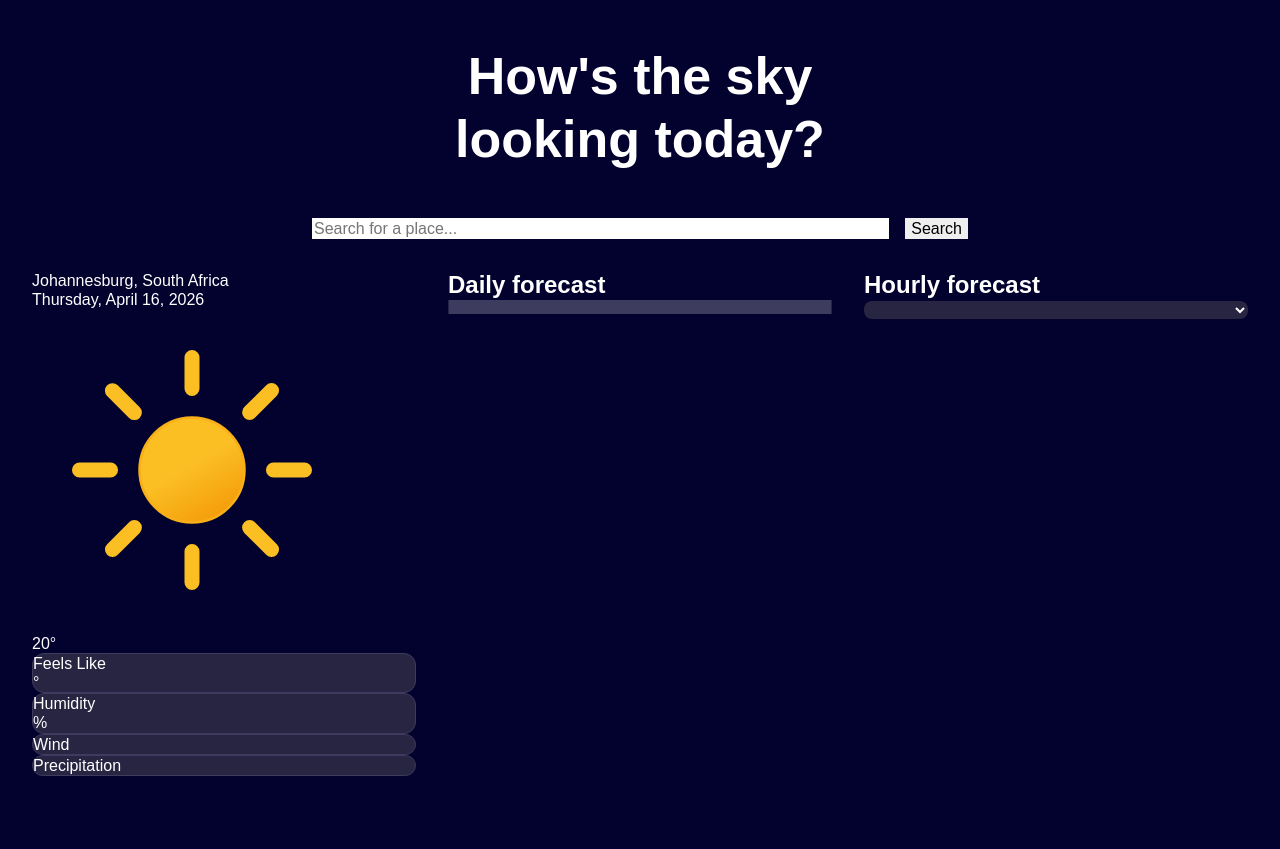
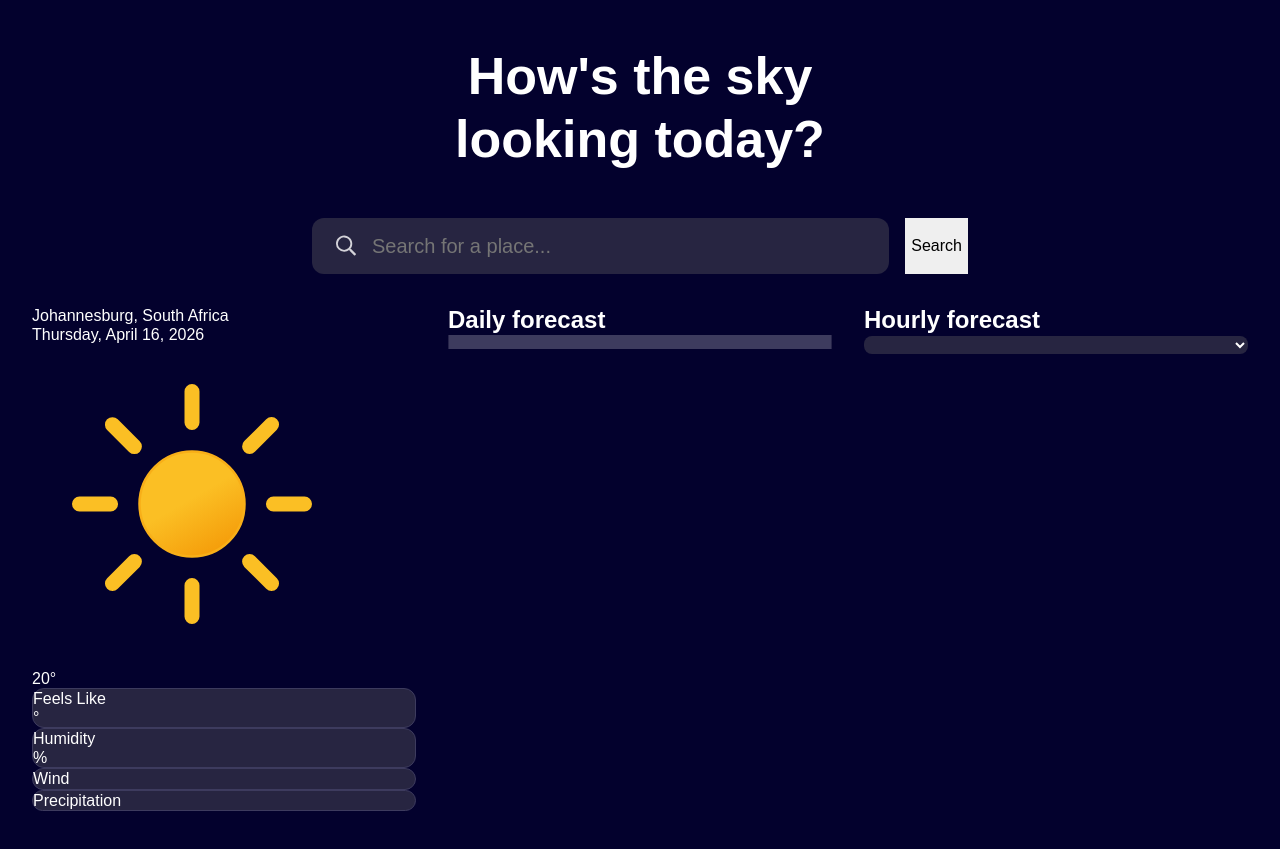
Before and after one commit to STARBOYJEDI/Weather-App3, a website built with Vite: page index.html in a window 1280 px wide. Shown: the part 89-938 px from the top of the page. Built offline with nearby package versions, Linux system fonts and the light colour scheme; files whose address does not match are found by name.

Commit message:
feat: add styles for hero textbox with search icon and focus outline

```diff
--- a/src/style.css
+++ b/src/style.css
@@ -264,5 +264,20 @@
         grid-template-columns: 1fr auto;
       }
     }
+
+    .hero__textbox {
+      background-image: url(/src/assets/icons/icon-search.svg);
+      background-repeat: no-repeat;
+      background-position: 24px center;
+      background-color: var(--color-panel-bg-dark);
+      font-size: var(--font-size-search);
+      padding: 16px 20px 16px 60px;
+      color: var(--color-text-med-light);
+      border-radius: 12px;
+
+      &:focus {
+        outline: 2px solid var(--color-text-med-light);
+      }
+    }
   }
 }
```
